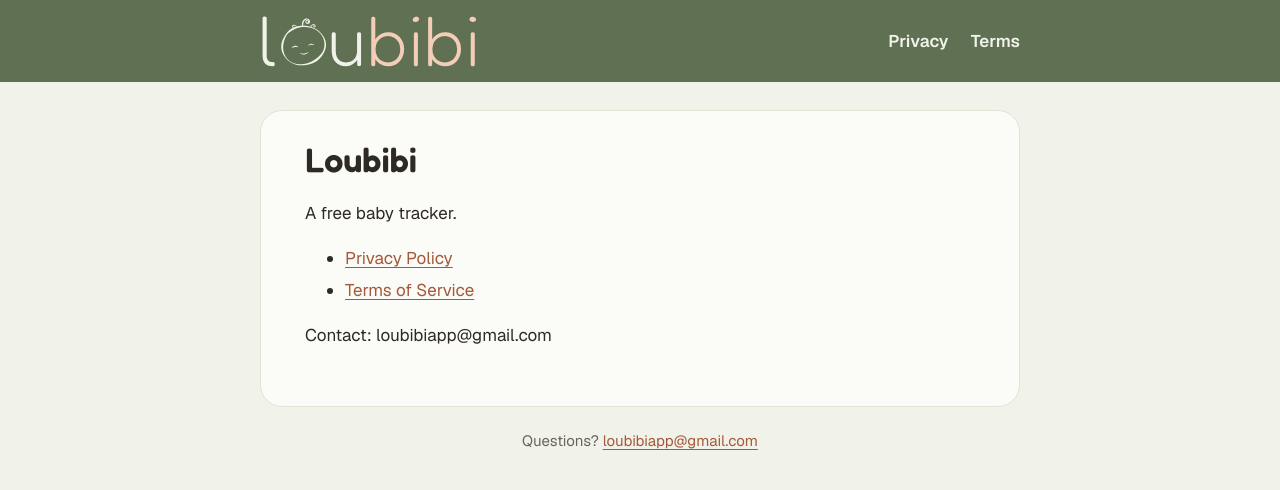
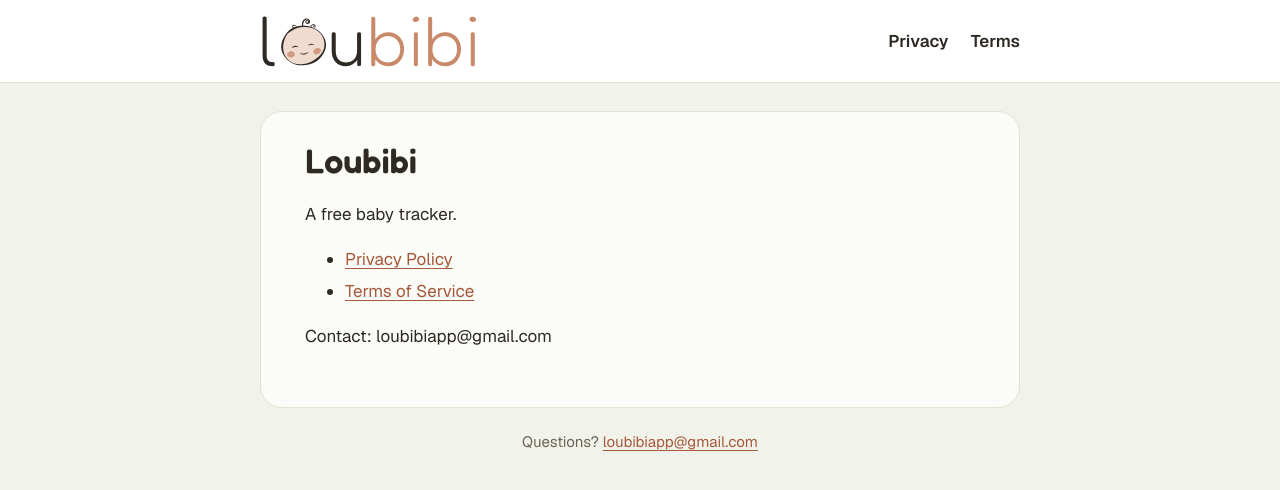
Before and after one commit to LukeJuno/loubibi-legal, a Jekyll site: the page built from index.md, in a window 1280 px wide. Shown: the top 490 px of the page. Built offline with Jekyll 4.4.1, drawn with Linux system fonts in a browser that asks for light colours.

Commit message:
Legal pages: white header with the regular Loubibi lockup (dark variant in dark mode)
Co-Authored-By: Claude Sonnet 5.5 <noreply@anthropic.com>

```diff
--- a/_layouts/default.html
+++ b/_layouts/default.html
@@ -10,7 +10,10 @@
 <body>
   <header class="top">
     <a class="brand" href="{{ '/' | relative_url }}">
-      <img src="{{ '/assets/loubibi-logo.svg' | relative_url }}" alt="Loubibi" height="54">
+      <picture>
+        <source media="(prefers-color-scheme: dark)" srcset="{{ '/assets/loubibi-logo.svg' | relative_url }}">
+        <img src="{{ '/assets/loubibi-logo-light.svg' | relative_url }}" alt="Loubibi" height="54">
+      </picture>
     </a>
     <nav>
       <a href="{{ '/privacy-policy.html' | relative_url }}">Privacy</a>
--- a/assets/css/legal.css
+++ b/assets/css/legal.css
@@ -22,13 +22,17 @@ body {
   font: 17px/1.65 "Geist", -apple-system, BlinkMacSystemFont, "Segoe UI", Roboto, sans-serif;
 }
 .top {
-  background: #5f7152; display: flex; align-items: center; justify-content: space-between;
+  background: #ffffff; border-bottom: 1px solid var(--line); display: flex; align-items: center; justify-content: space-between;
   padding: 14px max(20px, calc((100% - 760px) / 2));
 }
 .brand { display: flex; align-items: center; text-decoration: none; }
 .brand img { display: block; height: 54px; width: auto; }
-.top nav a { color: #f1f3ea; text-decoration: none; font-weight: 600; margin-left: 18px; }
+.top nav a { color: #2f2924; text-decoration: none; font-weight: 600; margin-left: 18px; }
 .top nav a:hover { text-decoration: underline; }
+@media (prefers-color-scheme: dark) {
+  .top { background: #5f7152; border-bottom-color: #5f7152; }
+  .top nav a { color: #f1f3ea; }
+}
 main {
   max-width: 760px; margin: 28px auto 0; padding: 28px clamp(20px, 5vw, 44px) 40px;
   background: var(--surface); border: 1px solid var(--line); border-radius: 22px;
```
Also changed, not shown: assets/loubibi-logo-light.svg (added).
